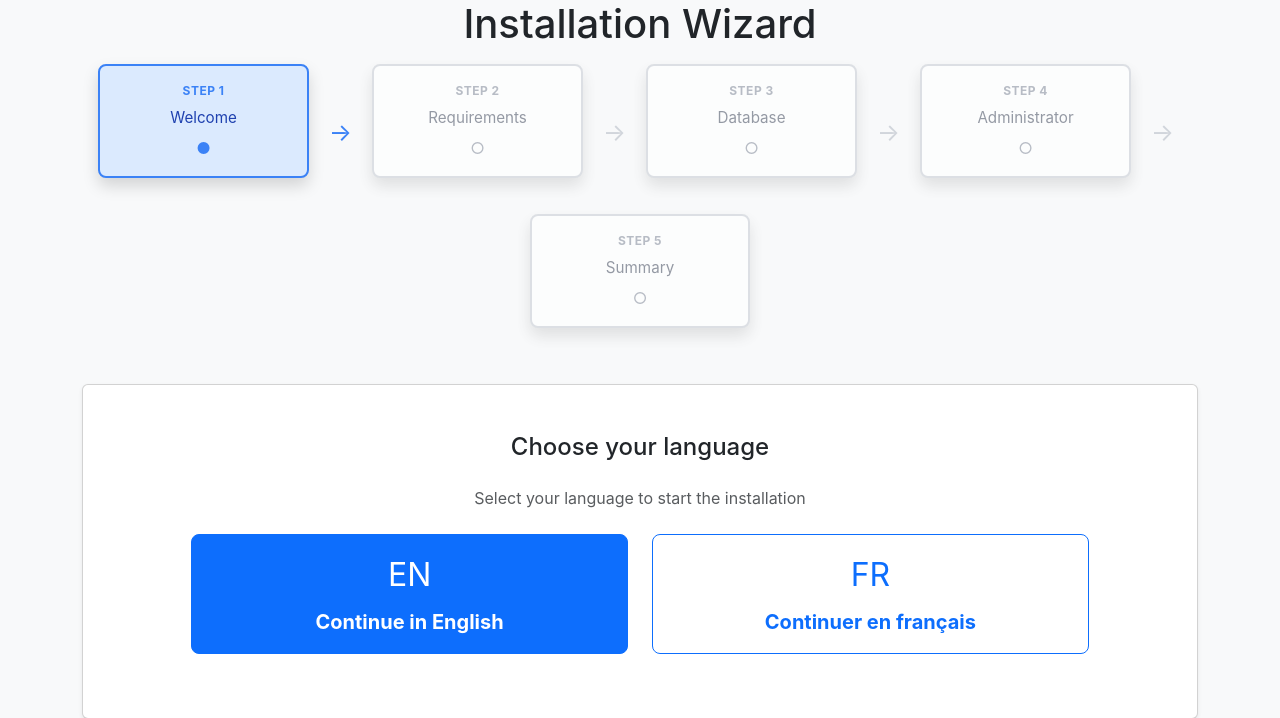
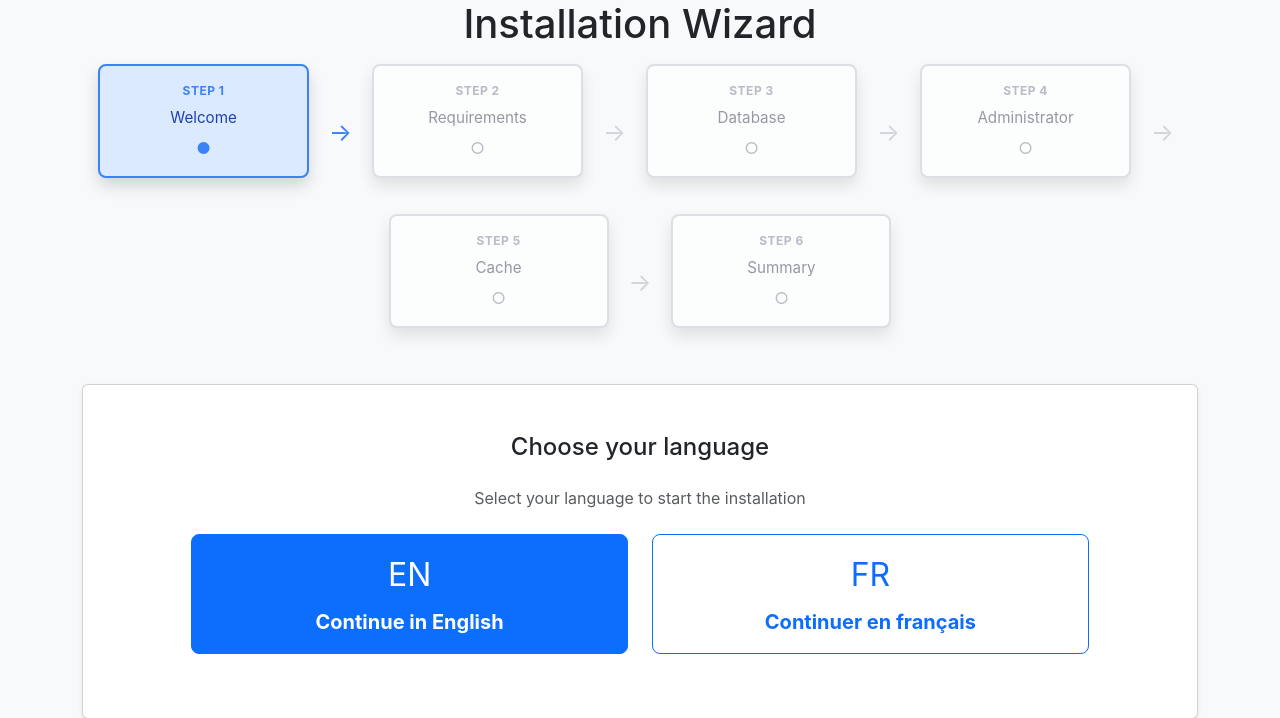
Before and after one commit to xarema/X-Filamenta-Python, a Flask app: page /install/ in a window 1280 px wide. Shown: the part 118-836 px from the top of the page. Run offline with Flask 3, Linux system fonts and the light colour scheme; some libraries are stand-ins or nearby versions.

Commit message:
feat(wizard): Add cache configuration step to wizard breadcrumb
- Add cache step to wizard breadcrumb navigation
- Update step flow logic to include cache_config and cache_test
- Add cache section to installation summary
- Add i18n translations for cache step (en, fr, es)
- Update breadcrumb state persistence to include cache_backend

Co-authored-by: AleGabMar <250892495+AleGabMar@users.noreply.github.com>

```diff
--- a/backend/src/i18n/translations/en.json
+++ b/backend/src/i18n/translations/en.json
@@ -43,6 +43,7 @@
       "requirements": "Requirements",
       "database": "Database",
       "admin": "Administrator",
+      "cache": "Cache",
       "summary": "Summary"
     },
 
@@ -169,6 +170,10 @@
       "email": "Email",
       "password": "Password",
       "password_hidden": "(hidden for security)",
+      "cache": "Cache Configuration",
+      "cache_backend": "Backend",
+      "cache_host": "Host",
+      "cache_db": "Database",
       "backup":  "Backup restoration",
       "backup_restore": "Backup restoration",
       "backup_file": "File",
--- a/backend/src/i18n/translations/es.json
+++ b/backend/src/i18n/translations/es.json
@@ -27,6 +27,7 @@
       "requirements": "Requisitos",
       "database": "Base de datos",
       "admin": "Administrador",
+      "cache": "Caché",
       "summary": "Resumen"
     },
 
@@ -153,6 +154,10 @@
       "email": "Correo electrónico",
       "password": "Contraseña",
       "password_hidden": "(oculto por seguridad)",
+      "cache": "Configuración de caché",
+      "cache_backend": "Backend",
+      "cache_host": "Host",
+      "cache_db": "Base de datos",
       "backup":  "Restauración de respaldo",
       "backup_restore": "Restauración de respaldo",
       "backup_file": "Archivo",
--- a/backend/src/i18n/translations/fr.json
+++ b/backend/src/i18n/translations/fr.json
@@ -43,6 +43,7 @@
       "requirements": "Prérequis",
       "database": "Base de données",
       "admin": "Administrateur",
+      "cache": "Cache",
       "summary": "Résumé"
     },
 
@@ -169,6 +170,10 @@
       "email": "Email",
       "password": "Mot de passe",
       "password_hidden": "(masqué pour la sécurité)",
+      "cache": "Configuration du cache",
+      "cache_backend": "Backend",
+      "cache_host": "Hôte",
+      "cache_db": "Base de données",
       "backup":  "Restauration de backup",
       "backup_restore": "Restauration de backup",
       "backup_file": "Fichier",
--- a/frontend/templates/pages/install/partials/_wizard_content.html
+++ b/frontend/templates/pages/install/partials/_wizard_content.html
@@ -26,6 +26,7 @@ Metadata:
 {% set req_done = state.get('requirements_checked') %}
 {% set db_done = state.get('db_uri') %}
 {% set admin_done = state.get('admin_username') %}
+{% set cache_done = state.get('cache_backend') %}
 {% set current_step = step or state.get('step') or 'welcome' %}
 
 {% set steps = [
@@ -33,7 +34,8 @@ Metadata:
   {'key': 'requirements', 'label': t('wizard.steps.requirements') or 'Prérequis', 'done': req_done, 'step_target': 'requirements'},
   {'key': 'database', 'label': t('wizard.steps.database') or 'Base de données', 'done': db_done, 'step_target': 'db_form'},
   {'key': 'admin', 'label': t('wizard.steps.admin') or 'Administrateur', 'done': admin_done, 'step_target': 'admin_form'},
-  {'key': 'summary', 'label': t('wizard.steps.summary') or 'Résumé', 'done': admin_done, 'step_target': 'summary'},
+  {'key': 'cache', 'label': t('wizard.steps.cache') or 'Cache', 'done': cache_done, 'step_target': 'cache_config'},
+  {'key': 'summary', 'label': t('wizard.steps.summary') or 'Résumé', 'done': cache_done, 'step_target': 'summary'},
 ] %}
 
 {% set effective_step = current_step %}
@@ -45,7 +47,9 @@ Metadata:
   {% set effective_step = 'db_form' %}
 {% elif not admin_done and current_step not in ['welcome','requirements','db_form','db_test','upload_form','upload','admin_form','admin'] %}
   {% set effective_step = 'admin_form' %}
-{% elif admin_done and current_step not in ['summary','finalize','done'] %}
+{% elif not cache_done and current_step not in ['welcome','requirements','db_form','db_test','upload_form','upload','admin_form','admin','cache_config','cache_test'] %}
+  {% set effective_step = 'cache_config' %}
+{% elif cache_done and current_step not in ['summary','finalize','done'] %}
   {% set effective_step = 'summary' %}
 {% endif %}
 
@@ -60,6 +64,8 @@ Metadata:
       or (effective_step == 'upload_form' and s.key == 'database')
       or (effective_step == 'upload' and s.key == 'database')
       or (effective_step == 'admin_form' and s.key == 'admin')
+      or (effective_step == 'cache_config' and s.key == 'cache')
+      or (effective_step == 'cache_test' and s.key == 'cache')
       or (effective_step == 'summary' and s.key == 'summary')
     ) %}
     {% set can_click = s.done and not is_active %}
@@ -76,12 +82,17 @@ Metadata:
           <input type="hidden" name="admin_username" value="{{ state.get('admin_username', '') }}" />
           <input type="hidden" name="admin_email" value="{{ state.get('admin_email', '') }}" />
         {% endif %}
+        {% if cache_done %}
+          <input type="hidden" name="cache_backend" value="{{ state.get('cache_backend', '') }}" />
+        {% endif %}
         <button type="submit" class="wizard-step-button">
           <div class="wizard-step {{ step_class }}">
             <span class="wizard-step-label">{{ t('wizard.step') or 'ÉTAPE' }} {{ step_num }}</span>
             <span class="wizard-step-title">{{ s.label }}</span>
             <span class="wizard-step-icon">✓</span>
           </div>
+        </button>
+      </form>
         </button>
       </form>
     {% else %}
```
Also changed, not shown: frontend/templates/pages/install/partials/summary.html (+25 -0 lines).
